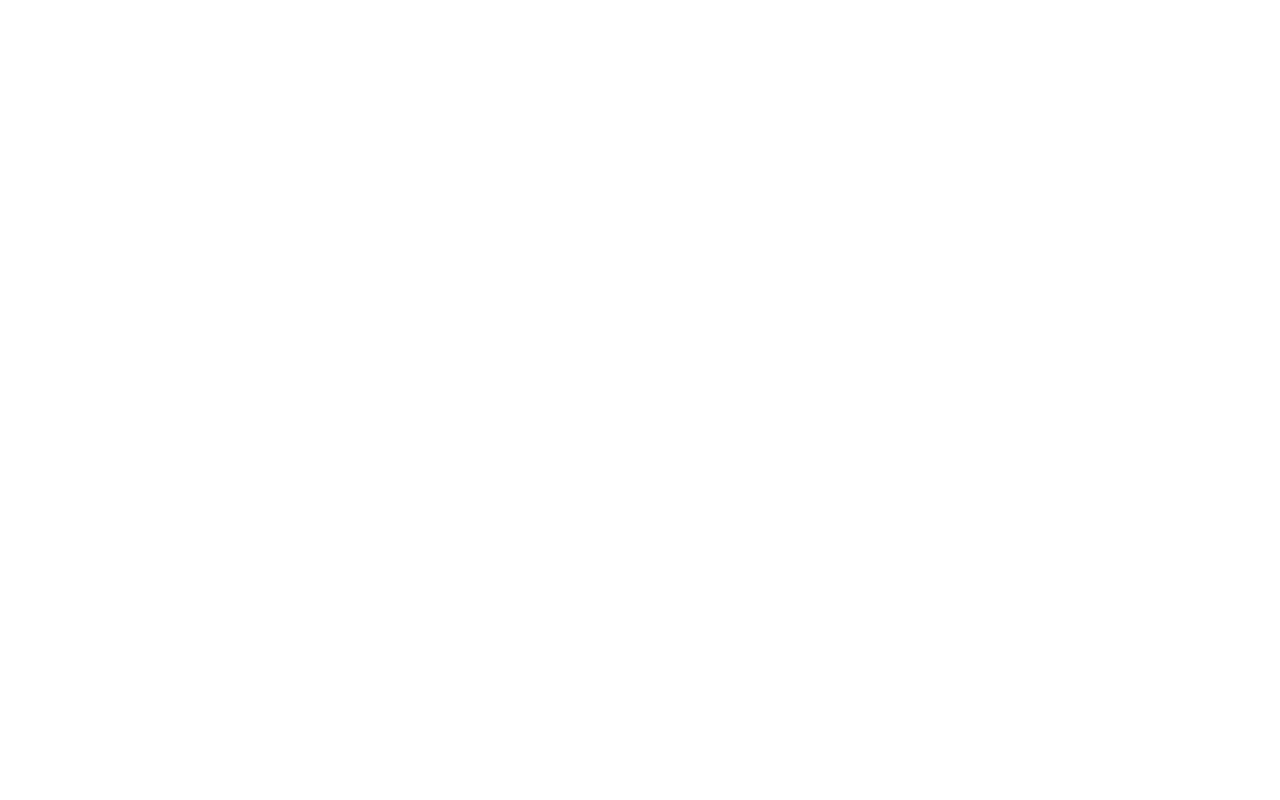
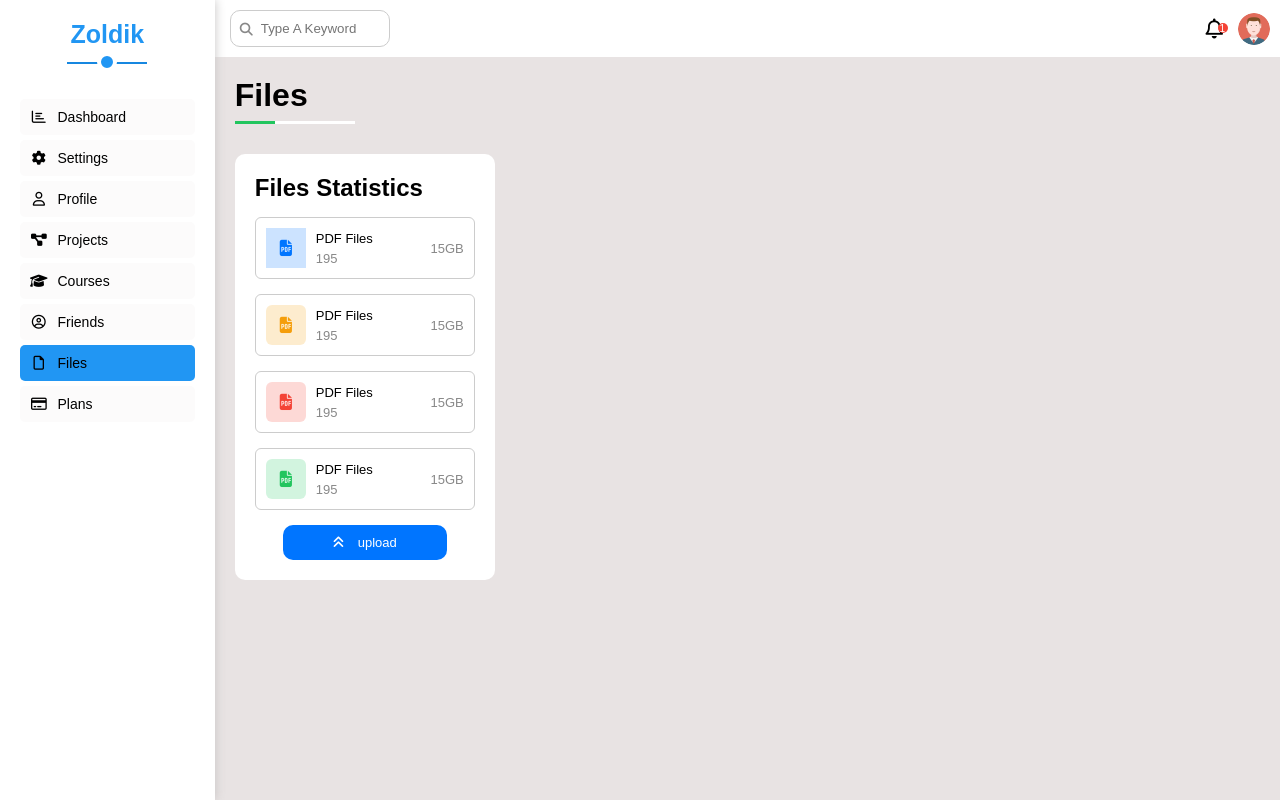
Before and after one commit to Muhammedbadr/HTML_And_CSS_Template_Four_lest, a plain HTML site: page files.html in a window 1280 px wide. Drawn offline with Linux system fonts and the light colour scheme.

Commit message:
Add files via upload

```diff
--- a/css/master.css
+++ b/css/master.css
@@ -1382,9 +1382,50 @@ ul {
 }
 
 
+.files-page .files-start {
+  min-width: 260px;
+}
+
+.files-page .files-start .icon {
+  width: 40px;
+  height: 40px;
+  margin-right: 10px;
+}
+
+.files-page .files-start .size {
+  margin-left: auto;
+}
 
 
+.files-page .files-start .orang {
+  background-color: rgb(245 158 11 / 20%);
+}
 
+.files-page .files-start .blue {
+  background-color: rgb(0 117 255 / 20%);
+
+}
+
+.files-page .files-start .red {
+  background-color: rgb(244 67 54 / 20%);
+}
+
+.files-page .files-start .green {
+  background-color: rgb(34 197 94/ 20%);
+}
+
+.files-page .files-start .upload {
+  margin: 15px auto 0;
+  padding: 10px 50px;
+}
+
+.files-page .files-start .upload:hover {
+  background-color: var(--main-color-alt);
+}
+
+.files-page .files-start .upload:hover i {
+  animation: go-up 0.8s infinite;
+}
 
 
 
@@ -1424,3 +1465,15 @@ ul {
     background-color: white;
   }
 }
+
+@keyframes go-up {
+  0% {
+    transform: translateY(0);
+  }
+
+  50% {
+    transform: translateY(-5px);
+
+  }
+
+}
--- a/files.html
+++ b/files.html
@@ -1,5 +1,7 @@
+</html>
 <!DOCTYPE html>
 <html lang="en">
+
 <head>
   <meta charset="UTF-8" />
   <meta http-equiv="X-UA-Compatible" content="IE=edge" />
@@ -12,7 +14,131 @@
   <link rel="preconnect" href="https://fonts.gstatic.com" crossorigin />
   <link href="https://fonts.googleapis.com/css2?family=Open+Sans:wght@300;500&display=swap" rel="stylesheet" />
 </head>
+
 <body>
+  <div class="page d-flex  ">
+
+    <div class="sideber  bg-white p-20 p-relative">
+      <h3 class="p-relative txt-c mt-0">Zoldik</h3>
+      <ul>
+        <li>
+          <a class="d-flex align-center fs-14 c-black rad-6 p-10" href="index.html">
+            <i class="fa-regular fa-chart-bar fa-fw"></i>
+            <span>Dashboard</span>
+          </a>
+        </li>
+        <li>
+          <a class=" d-flex align-center fs-14 c-black rad-6 p-10" href="settings.html">
+            <i class="fa-solid fa-gear fa-fw"></i>
+            <span>Settings</span>
+          </a>
+        </li>
+        <li>
+          <a class=" d-flex align-center fs-14 c-black rad-6 p-10" href="profile.html">
+            <i class="fa-regular fa-user fa-fw"></i>
+            <span>Profile</span>
+          </a>
+        </li>
+        <li>
+          <a class=" d-flex align-center fs-14 c-black rad-6 p-10" href="projects.html">
+            <i class="fa-solid fa-diagram-project fa-fw"></i>
+            <span>Projects</span>
+          </a>
+        </li>
+        <li>
+          <a class=" d-flex align-center fs-14 c-black rad-6 p-10" href="courses.html">
+            <i class="fa-solid fa-graduation-cap fa-fw"></i>
+            <span>Courses</span>
+          </a>
+        </li>
+        <li>
+          <a class=" d-flex align-center fs-14 c-black rad-6 p-10" href="friends.html">
+            <i class="fa-regular fa-circle-user fa-fw"></i>
+            <span>Friends</span>
+          </a>
+        </li>
+        <li>
+          <a class="active d-flex align-center fs-14 c-black rad-6 p-10" href="files.html">
+            <i class="fa-regular fa-file fa-fw"></i>
+            <span>Files</span>
+          </a>
+        </li>
+        <li>
+          <a class="d-flex align-center fs-14 c-black rad-6 p-10" href="plans.html">
+            <i class="fa-regular fa-credit-card fa-fw"></i>
+            <span>Plans</span>
+          </a>
+        </li>
+      </ul>
+    </div>
+
+    <div class="contnet w-full  ">
+      <div class="head bg-white p-15 between-flex">
+        <div class="search p-relative ">
+
+          <input class="p-10 " type="search" placeholder="Type A Keyword ">
+          <buton></buton>
+
+        </div>
+        <div class="icons d-flex align-items ">
+          <span class="notification p-relative">
+            <i class="fa-regular fa-bell fa-lg"></i>
+          </span>
+          <img src="/imgs/avatar.png" alt="">
+        </div>
+      </div>
+
+      <h1 class="p-relative">Files</h1>
+      <!-- files page -->
+      <div class="files-page d-flex m-20 gap-20">
+        <div class="files-start p-20 bg-white red-10">
+          <h2 class="mt-0 mb-15 txt-c-mobile">Files Statistics </h2>
+          <div class="d-flex align-center border-ccc p-10 red-6 red-6 mb-15 fs-13">
+            <i class="fa-solid fa-file-pdf fa-lg blue center-flex c-blue icon"></i>
+            <div class="info">
+              <span>PDF Files</span>
+              <span class="c-grey d-block mt-5">195</span>
+            </div>
+            <div class="size c-grey">15GB</div>
+          </div>
+          <div class="d-flex align-center border-ccc p-10 red-6 mb-15 fs-13">
+            <i class="fa-solid fa-file-pdf fa-lg orang center-flex red-6 c-orang icon"></i>
+            <div class="info">
+              <span>PDF Files</span>
+              <span class="c-grey d-block mt-5">195</span>
+            </div>
+            <div class="size c-grey">15GB</div>
+          </div>
+          <div class="d-flex align-center border-ccc p-10 red-6 mb-15 fs-13">
+            <i class="fa-solid fa-file-pdf fa-lg red center-flex red-6 c-red icon"></i>
+            <div class="info">
+              <span>PDF Files</span>
+              <span class="c-grey d-block mt-5">195</span>
+            </div>
+            <div class="size c-grey">15GB</div>
+          </div>
+          <div class="d-flex align-center border-ccc p-10 red-6 mb-15 fs-13">
+            <i class="fa-solid fa-file-pdf fa-lg green center-flex red-6 c-green icon"></i>
+            <div class="info">
+              <span>PDF Files</span>
+              <span class="c-grey d-block mt-5">195</span>
+            </div>
+            <div class="size c-grey">15GB</div>
+          </div>
+          <a href="" class="upload c-white fs-13 red-10 d-block w-fit bg-blue ">
+            <i class="fa-solid fa-angles-up mr-10"></i>
+            upload
+          </a>
+
+        </div>
+
+
+      </div>
+    </div>
+  </div>
+
+
 
 </body>
+
 </html>
```
Lines whose indentation alone changed are shown as unchanged.
